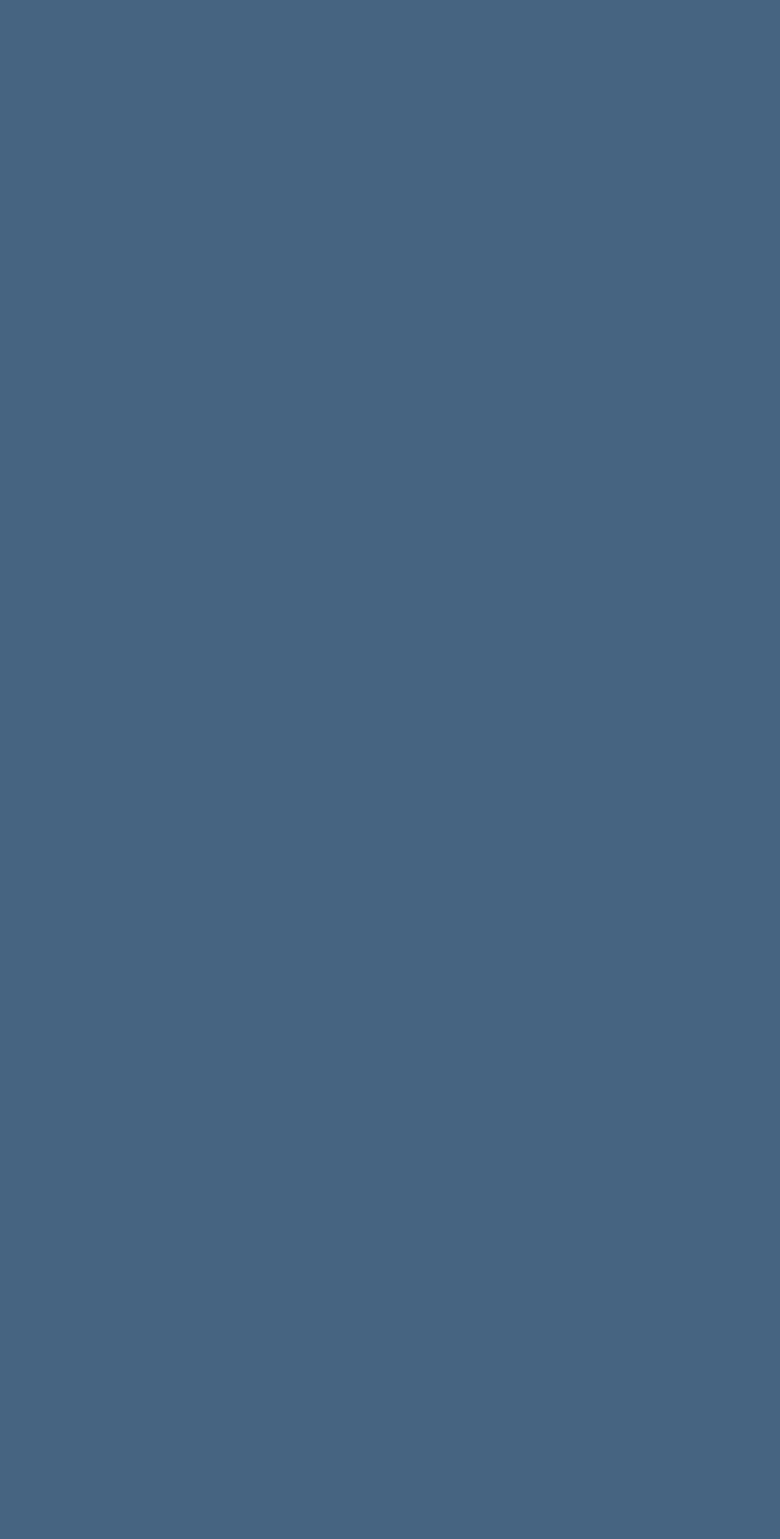
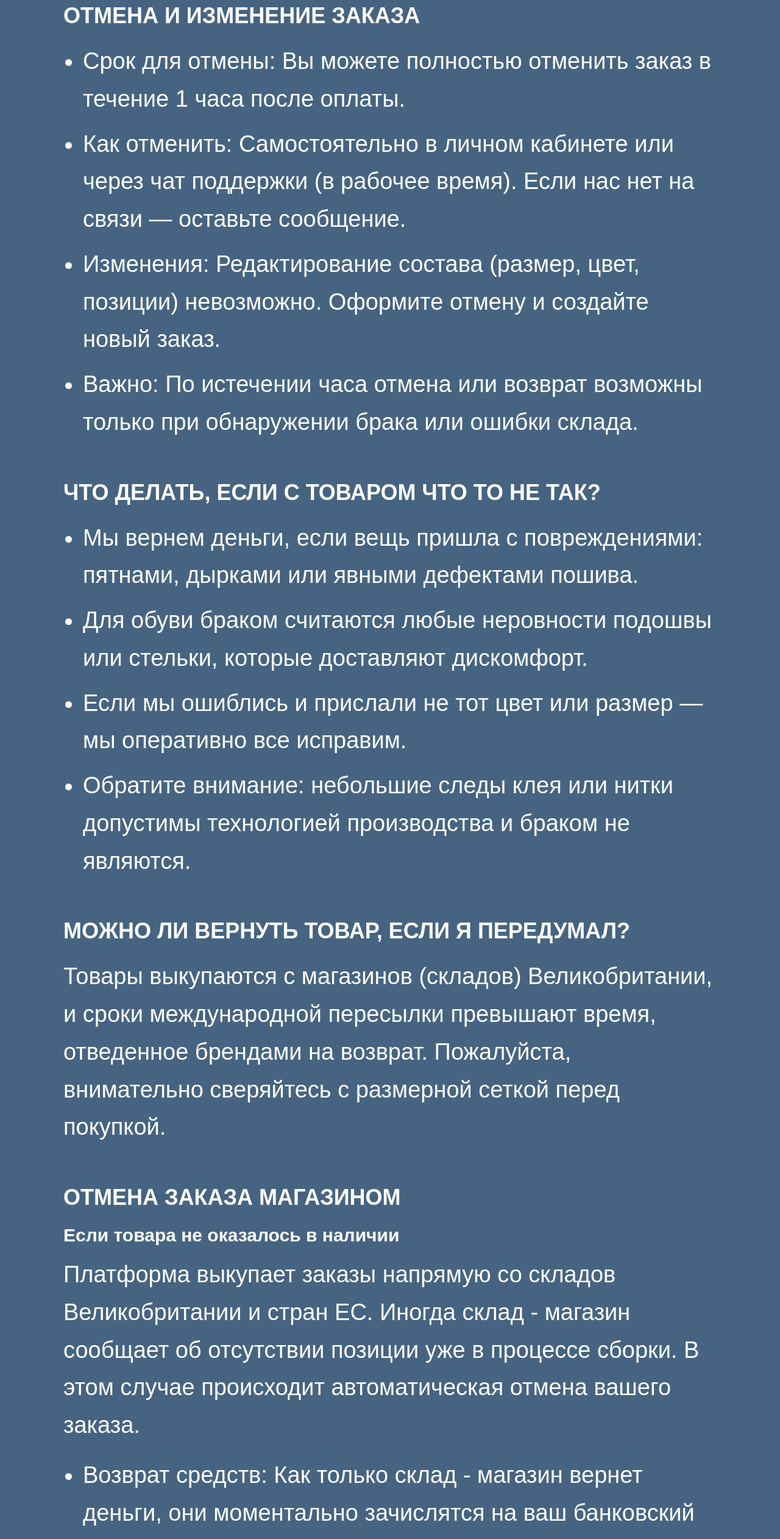
Before and after one commit to Yerassyl1008/royalbox, a Next.js app: page /return in a window 1280 px wide. Shown: the part 234-2758 px from the top of the page at 61% size. Before the commit the page ends 800 px from the top, so only its background shows below. Built offline with nearby package versions, Linux system fonts and the light colour scheme.

Commit message:
Added a return page

```diff
--- a/app/components/customer/customer.tsx
+++ b/app/components/customer/customer.tsx
@@ -47,9 +47,9 @@ export default function Customer() {
                 className="relative overflow-hidden rounded-[32px] bg-[#466481] px-6 py-6 md:px-10 md:py-8 "
               >
                 {/* Большой номер на фоне */}
-                <span className="pointer-events-none absolute left-4 top-0 text-[120px] font-extrabold leading-none text-white/5 md:left-6 md:text-[180px] ">
+                {/* <span className="pointer-events-none absolute left-4 top-0 text-[120px] font-extrabold leading-none text-white/5 md:left-6 md:text-[180px] ">
                   {block.id}
-                </span>
+                </span> */}
 
                 <div className="grid gap-8 md:grid-cols-2 md:items-center gap-[70px]">
                   {/* Блок с картинкой */}
--- a/app/components/delivery/delivery.tsx
+++ b/app/components/delivery/delivery.tsx
@@ -1,14 +1,14 @@
 export default function Delivery() {
   return (
 
-    <section className="flex flex-row justify-center bg-[#466481] py-20 text-white pt-40 pb-24">
+    <section className="flex flex-row justify-center bg-[#c9a227] py-20 text-white pt-40 pb-24">
 
       <div className="flex flex-col items-center justify-center mx-auto max-w-6xl px-4 md:px-8 gap-2">
         <h2 className="text-4xl font-semibold leading-tight tracking-wide md:text-3xl">
           Доставка из Англии
         </h2>
         <p className="text-sm  leading-tight tracking-wide md:text-base">14-17 дней до Москвы</p>
-        <p className="text-sm leading-light md:text-base text-center">В среднем доставка товара после оплаты и обработки заказа из Великобритании дог. Москва составляет 14дней.Данный срок может увеличиваться в праздничные дни,поэтому заранее предусматривайте возможные периоды загруженности логистики.</p>
+        <p className="text-sm leading-light md:text-base text-center">В среднем доставка товара после оплаты и обработки заказа из Великобритании до г. Москва составляет 14 дней. Данный срок может увеличиваться в праздничные дни, поэтому заранее предусматривайте возможные периоды загруженности логистики.</p>
       </div>
     </section>
   );
--- a/app/return/page.tsx
+++ b/app/return/page.tsx
@@ -2,8 +2,119 @@ import Header from "../components/header/Header";
 
 export default function Return() {
   return (
-    <div>
+    <div className="bg-[#466481]  text-white">
       <Header />
+      <main className="mx-auto max-w-6xl px-6 pb-20 pt-32 md:px-10">
+        <h1 className="mb-16 text-center text-4xl font-extrabold uppercase md:text-5xl">
+          Условия возврата
+        </h1>
+
+        <section className="mb-16">
+          <h2 className="mb-6 text-3xl font-extrabold uppercase md:text-4xl">
+            Отмена и изменение заказа
+          </h2>
+          <ul className="list-disc space-y-3 pl-8 text-2xl leading-relaxed md:text-[38px]">
+            <li>
+              Срок для отмены: Вы можете полностью отменить заказ в течение 1
+              часа после оплаты.
+            </li>
+            <li>
+              Как отменить: Самостоятельно в личном кабинете или через чат
+              поддержки (в рабочее время). Если нас нет на связи — оставьте
+              сообщение.
+            </li>
+            <li>
+              Изменения: Редактирование состава (размер, цвет, позиции)
+              невозможно. Оформите отмену и создайте новый заказ.
+            </li>
+            <li>
+              Важно: По истечении часа отмена или возврат возможны только при
+              обнаружении брака или ошибки склада.
+            </li>
+          </ul>
+        </section>
+
+        <section className="mb-16">
+          <h2 className="mb-6 text-3xl font-extrabold uppercase md:text-4xl">
+            Что делать, если с товаром что то не так?
+          </h2>
+          <ul className="list-disc space-y-3 pl-8 text-2xl leading-relaxed md:text-[38px]">
+            <li>
+              Мы вернем деньги, если вещь пришла с повреждениями: пятнами,
+              дырками или явными дефектами пошива.
+            </li>
+            <li>
+              Для обуви браком считаются любые неровности подошвы или стельки,
+              которые доставляют дискомфорт.
+            </li>
+            <li>
+              Если мы ошиблись и прислали не тот цвет или размер — мы
+              оперативно все исправим.
+            </li>
+            <li>
+              Обратите внимание: небольшие следы клея или нитки допустимы
+              технологией производства и браком не являются.
+            </li>
+          </ul>
+        </section>
+
+        <section className="mb-16">
+          <h2 className="mb-6 text-3xl font-extrabold uppercase md:text-4xl">
+            Можно ли вернуть товар, если я передумал?
+          </h2>
+          <p className="text-2xl leading-relaxed md:text-[38px]">
+            Товары выкупаются с магазинов (складов) Великобритании, и сроки
+            международной пересылки превышают время, отведенное брендами на
+            возврат. Пожалуйста, внимательно сверяйтесь с размерной сеткой
+            перед покупкой.
+          </p>
+        </section>
+
+        <section>
+          <h2 className="mb-6 text-3xl font-extrabold uppercase md:text-4xl">
+            Отмена заказа магазином
+          </h2>
+          <h3 className="mb-4 text-2xl font-bold md:text-3xl">
+            Если товара не оказалось в наличии
+          </h3>
+          <p className="mb-5 text-2xl leading-relaxed md:text-[38px]">
+            Платформа выкупает заказы напрямую со складов Великобритании и
+            стран ЕС. Иногда склад - магазин сообщает об отсутствии позиции уже
+            в процессе сборки. В этом случае происходит автоматическая отмена
+            вашего заказа.
+          </p>
+          <ul className="mb-10 list-disc space-y-3 pl-8 text-2xl leading-relaxed md:text-[38px]">
+            <li>
+              Возврат средств: Как только склад - магазин вернет деньги, они
+              моментально зачислятся на ваш банковский баланс. На практике это
+              занимает от нескольких часов до 3-х дней.
+            </li>
+          </ul>
+
+          <h3 className="mb-4 text-2xl font-extrabold uppercase md:text-3xl">
+            Порядок действий при обнаружении брака:
+          </h3>
+          <p className="mb-5 text-2xl leading-relaxed md:text-[38px]">
+            Если вы обнаружили дефект, пожалуйста, напишите нам в чат как можно
+            скорее с момента получения. Приложите номер заказа и фото товара (с
+            бирками) и упаковки.
+          </p>
+
+          <h4 className="mb-4 text-2xl font-bold md:text-3xl">Важные условия:</h4>
+          <ul className="mb-10 list-disc space-y-3 pl-8 text-2xl leading-relaxed md:text-[38px]">
+            <li>Принимаются только новые вещи без следов использования в оригинальной упаковке.</li>
+            <li>Отправляйте возврат в коробке с нашим стикером.</li>
+            <li>Обязательно согласуйте отправку с поддержкой, иначе сроки обработки увеличатся.</li>
+          </ul>
+
+          <h4 className="mb-4 text-2xl font-bold md:text-3xl">Возврат средств:</h4>
+          <p className="text-2xl leading-relaxed md:text-[38px]">
+            Мы сверим товар с вашими фото и отправим его бренду в
+            Великобритании. Средства вернутся на ваш банковский счет после
+            оформления возврата магазином. Весь цикл занимает от 30 до 45 дней.
+          </p>
+        </section>
+      </main>
     </div>
   );
 }
```
